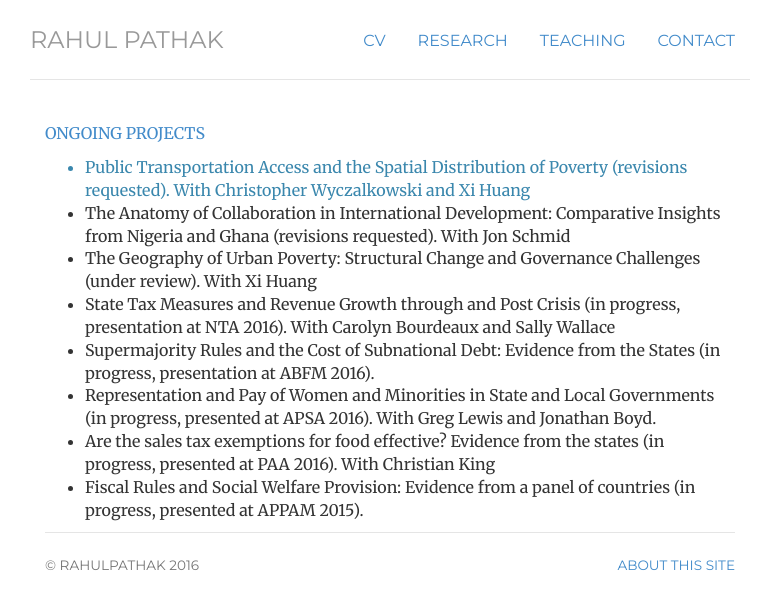
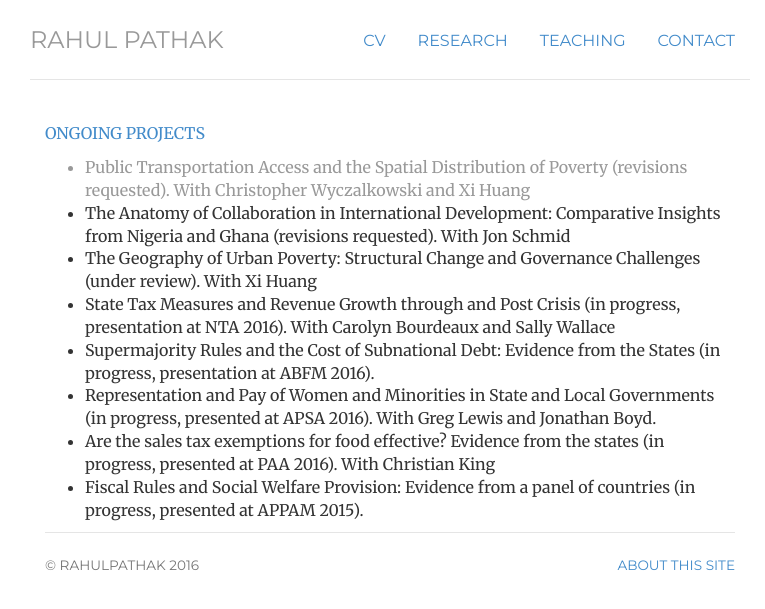
Before and after one commit to pathak-rahul/pathak-rahul.github.io, a Jekyll site: the page built from ongoing/index.html, in a window 1280 px wide. Shown: the top 609 px of the page, without its empty margins (250-1015 px from the left). Built offline with Jekyll 4.4.1, drawn with Linux system fonts in a browser that asks for light colours.

Commit message:
Update index.html

```diff
--- a/ongoing/index.html
+++ b/ongoing/index.html
@@ -10,7 +10,7 @@ title: ongoing
 <p class="text-primary">ONGOING PROJECTS</p>
 
 <ul>
-<li class="text-info">Public Transportation Access and the Spatial Distribution of Poverty (revisions requested). With Christopher Wyczalkowski and Xi Huang</li>
+<li class="text-muted">Public Transportation Access and the Spatial Distribution of Poverty (revisions requested). With Christopher Wyczalkowski and Xi Huang</li>
 <li>The Anatomy of Collaboration in International Development: Comparative Insights from Nigeria and Ghana (revisions requested). With Jon Schmid</li>
 <li>The Geography of Urban Poverty: Structural Change and Governance Challenges (under review). With Xi Huang</li>
 <li>State Tax Measures and Revenue Growth through and Post Crisis (in progress, presentation at NTA 2016). With Carolyn Bourdeaux and Sally Wallace</li>
```
